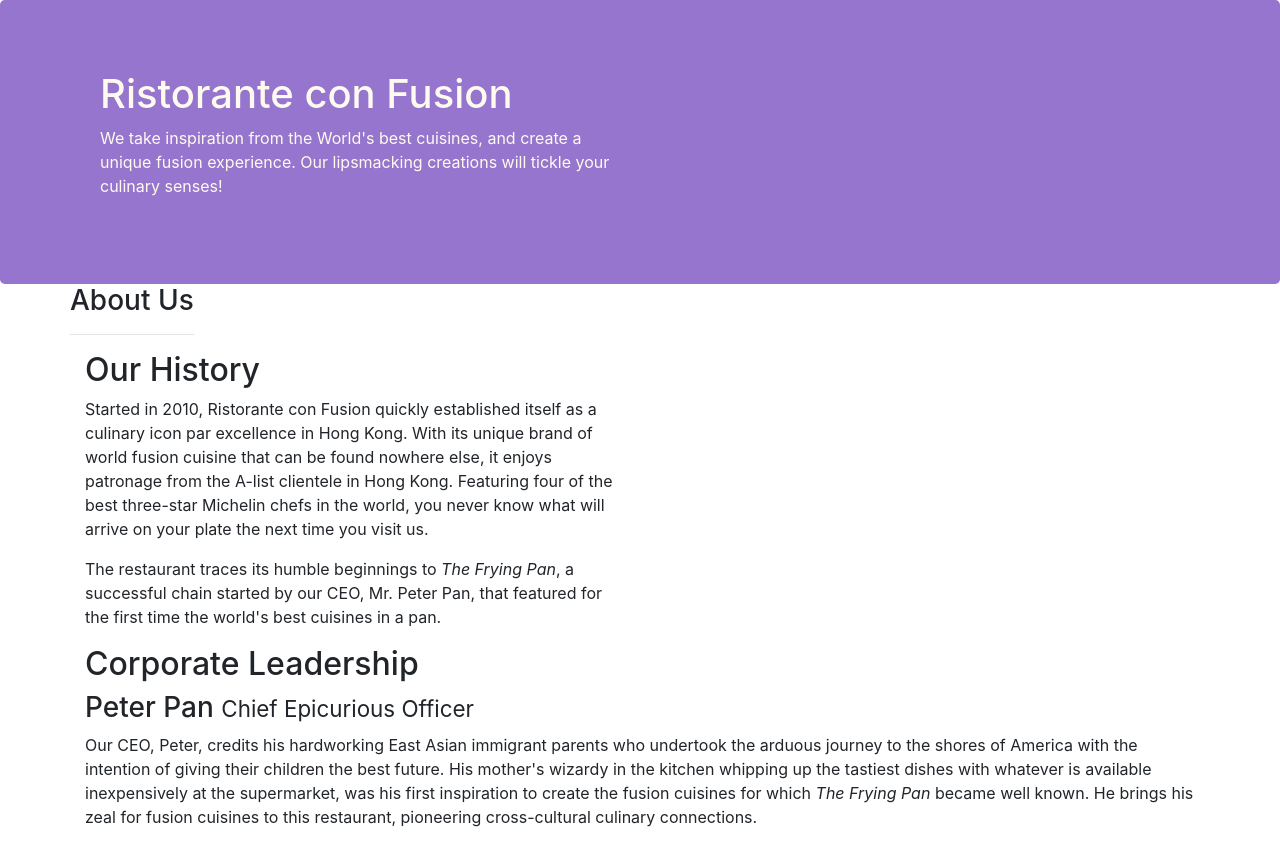
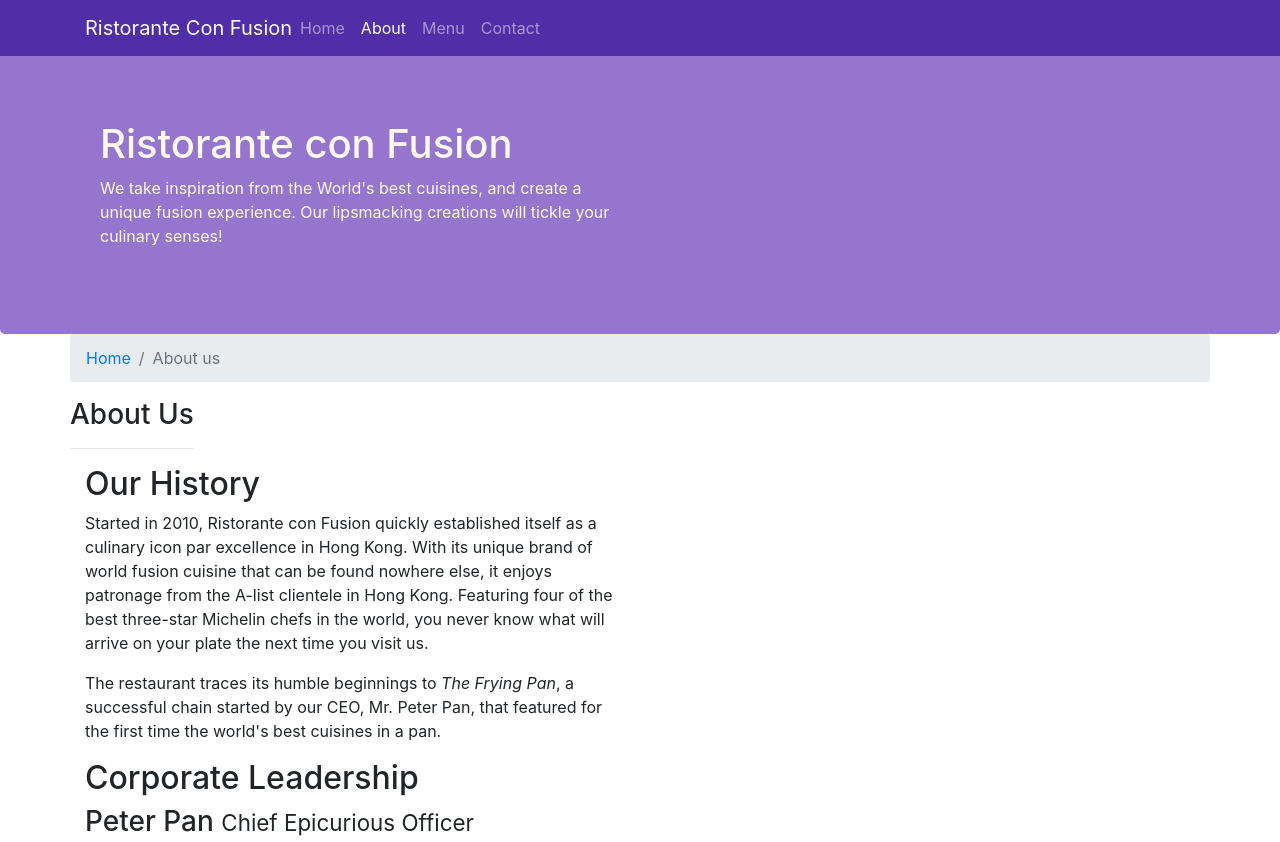
Before and after one commit to parthpandya21/conFusion, a website: page aboutus.html in a window 1280 px wide. Shown: the top 842 px of the page. Drawn offline with nearby package versions, Linux system fonts and the light colour scheme.

Commit message:
Navbar and Breadcrumb

```diff
--- a/aboutus.html
+++ b/aboutus.html
@@ -9,6 +9,24 @@
 </head>
 
 <body>
+    <nav class="navbar navbar-dark navbar-expand-sm fixed-top">
+        <div class="container">
+            <button class="navbar-toggler" type="button" data-toggle="collapse" data-target="#Navbar">
+                <span class="navbar-toggler-icon"></span>
+            </button>
+
+            <a class="navbar-brand mr-auto" href="./index.html">Ristorante Con Fusion</a>
+            <div class="collapse navbar-collapse" id="Navbar">
+                <ul class="navbar-nav mr-auto">
+                    <li class="nav-item"><a class="nav-link" href="./index.html">Home</a></li>
+                    <li class="nav-item active"> <a class="nav-link" href="#">About</a></li>
+                    <li class="nav-item"><a class="nav-link" href="#">Menu</a></li>
+                    <li class="nav-item"><a class="nav-link" href="#">Contact</a></li>
+                </ul>
+            </div>
+
+        </div>
+    </nav>
 
     <header class="jumbotron">
         <div class="container">
@@ -25,6 +43,10 @@
 
     <div class="container">
         <div class="row">
+            <ol class="col-12 breadcrumb">
+                <li class="breadcrumb-item"><a href="./index.html">Home</a></li>
+                <li class="breadcrumb-item active">About us</li>
+            </ol>
             <div>
                 <h3>About Us</h3>
                 <hr>
@@ -69,7 +91,7 @@
                 <div class="col-4 offset-1 col-sm-2">
                     <h5>Links</h5>
                     <ul class="list-unstyled">
-                        <li><a href="#">Home</a></li>
+                        <li><a href="./index.html">Home</a></li>
                         <li><a href="#">About</a></li>
                         <li><a href="#">Menu</a></li>
                         <li><a href="#">Contact</a></li>
@@ -104,7 +126,10 @@
             </div>
         </div>
     </footer>
-
+    <!-- jQuery first, then Popper.js, then Bootstrap JS. -->
+    <script src="node_modules/jquery/dist/jquery.slim.min.js"></script>
+    <script src="node_modules/popper.js/dist/umd/popper.min.js"></script>
+    <script src="node_modules/bootstrap/dist/js/bootstrap.min.js"></script>
 </body>
 
 </html>
--- a/css/styles.css
+++ b/css/styles.css
@@ -28,3 +28,12 @@
     margin: 0px;
     color: #0f0f0f;
 }
+
+body {
+    padding: 50px 0px 0px 0px;
+    z-index: 0;
+}
+
+.navbar-dark {
+    background-color: #512DA8;
+}
```
Also changed, not shown: index.html (+23 -6 lines).
